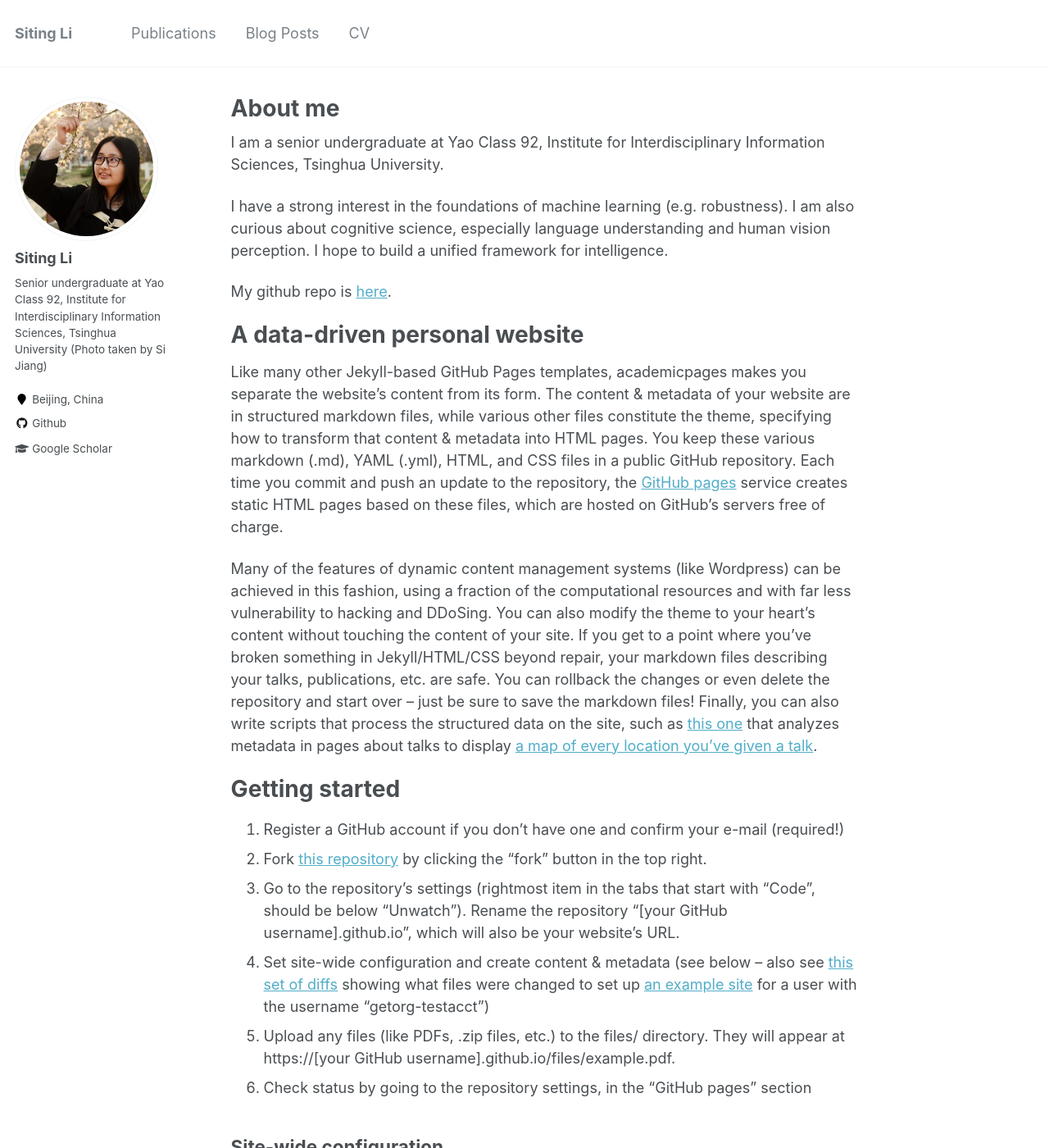
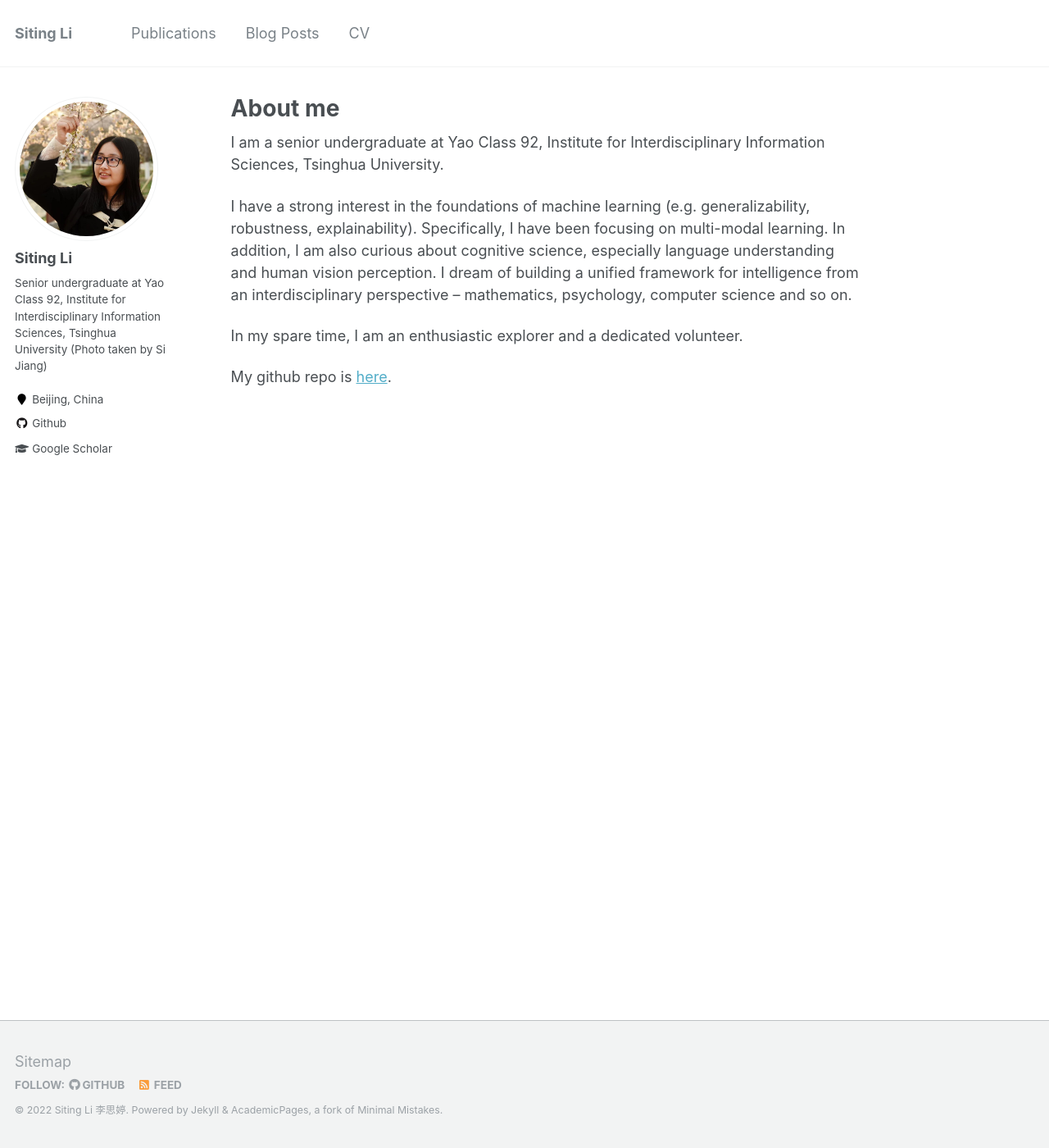
Before and after one commit to lst627/lst627.github.io, a Jekyll site: the page built from _pages/about.md, in a window 1280 px wide and 1400 px high. Shown: the whole window at 82% size. Built offline with Jekyll 4.4.1, drawn with Linux system fonts in a browser that asks for light colours; some of the changed text lies outside the part shown.

Commit message:
Update about.md

```diff
--- a/_pages/about.md
+++ b/_pages/about.md
@@ -10,45 +10,8 @@ redirect_from:
 
 I am a senior undergraduate at Yao Class 92,  Institute for Interdisciplinary Information Sciences, Tsinghua University.
 
-I have a strong interest in the foundations of machine learning (e.g. robustness). I am also curious about cognitive science, especially language understanding and human vision perception. I hope to build a unified framework for intelligence.
+I have a strong interest in the foundations of machine learning (e.g. generalizability, robustness, explainability). Specifically, I have been focusing on multi-modal learning. In addition, I am also curious about cognitive science, especially language understanding and human vision perception. I dream of building a unified framework for intelligence from an interdisciplinary perspective -- mathematics, psychology, computer science and so on.
+
+In my spare time, I am an enthusiastic explorer and a dedicated volunteer.
 
 My github repo is [here](https://github.com/lst627).
-
-A data-driven personal website
-======
-Like many other Jekyll-based GitHub Pages templates, academicpages makes you separate the website's content from its form. The content & metadata of your website are in structured markdown files, while various other files constitute the theme, specifying how to transform that content & metadata into HTML pages. You keep these various markdown (.md), YAML (.yml), HTML, and CSS files in a public GitHub repository. Each time you commit and push an update to the repository, the [GitHub pages](https://pages.github.com/) service creates static HTML pages based on these files, which are hosted on GitHub's servers free of charge.
-
-Many of the features of dynamic content management systems (like Wordpress) can be achieved in this fashion, using a fraction of the computational resources and with far less vulnerability to hacking and DDoSing. You can also modify the theme to your heart's content without touching the content of your site. If you get to a point where you've broken something in Jekyll/HTML/CSS beyond repair, your markdown files describing your talks, publications, etc. are safe. You can rollback the changes or even delete the repository and start over -- just be sure to save the markdown files! Finally, you can also write scripts that process the structured data on the site, such as [this one](https://github.com/academicpages/academicpages.github.io/blob/master/talkmap.ipynb) that analyzes metadata in pages about talks to display [a map of every location you've given a talk](https://academicpages.github.io/talkmap.html).
-
-Getting started
-======
-1. Register a GitHub account if you don't have one and confirm your e-mail (required!)
-1. Fork [this repository](https://github.com/academicpages/academicpages.github.io) by clicking the "fork" button in the top right.
-1. Go to the repository's settings (rightmost item in the tabs that start with "Code", should be below "Unwatch"). Rename the repository "[your GitHub username].github.io", which will also be your website's URL.
-1. Set site-wide configuration and create content & metadata (see below -- also see [this set of diffs](http://archive.is/3TPas) showing what files were changed to set up [an example site](https://getorg-testacct.github.io) for a user with the username "getorg-testacct")
-1. Upload any files (like PDFs, .zip files, etc.) to the files/ directory. They will appear at https://[your GitHub username].github.io/files/example.pdf.
-1. Check status by going to the repository settings, in the "GitHub pages" section
-
-Site-wide configuration
-------
-The main configuration file for the site is in the base directory in [_config.yml](https://github.com/academicpages/academicpages.github.io/blob/master/_config.yml), which defines the content in the sidebars and other site-wide features. You will need to replace the default variables with ones about yourself and your site's github repository. The configuration file for the top menu is in [_data/navigation.yml](https://github.com/academicpages/academicpages.github.io/blob/master/_data/navigation.yml). For example, if you don't have a portfolio or blog posts, you can remove those items from that navigation.yml file to remove them from the header.
-
-Create content & metadata
-------
-For site content, there is one markdown file for each type of content, which are stored in directories like _publications, _talks, _posts, _teaching, or _pages. For example, each talk is a markdown file in the [_talks directory](https://github.com/academicpages/academicpages.github.io/tree/master/_talks). At the top of each markdown file is structured data in YAML about the talk, which the theme will parse to do lots of cool stuff. The same structured data about a talk is used to generate the list of talks on the [Talks page](https://academicpages.github.io/talks), each [individual page](https://academicpages.github.io/talks/2012-03-01-talk-1) for specific talks, the talks section for the [CV page](https://academicpages.github.io/cv), and the [map of places you've given a talk](https://academicpages.github.io/talkmap.html) (if you run this [python file](https://github.com/academicpages/academicpages.github.io/blob/master/talkmap.py) or [Jupyter notebook](https://github.com/academicpages/academicpages.github.io/blob/master/talkmap.ipynb), which creates the HTML for the map based on the contents of the _talks directory).
-
-**Markdown generator**
-
-I have also created [a set of Jupyter notebooks](https://github.com/academicpages/academicpages.github.io/tree/master/markdown_generator
-) that converts a CSV containing structured data about talks or presentations into individual markdown files that will be properly formatted for the academicpages template. The sample CSVs in that directory are the ones I used to create my own personal website at stuartgeiger.com. My usual workflow is that I keep a spreadsheet of my publications and talks, then run the code in these notebooks to generate the markdown files, then commit and push them to the GitHub repository.
-
-How to edit your site's GitHub repository
-------
-Many people use a git client to create files on their local computer and then push them to GitHub's servers. If you are not familiar with git, you can directly edit these configuration and markdown files directly in the github.com interface. Navigate to a file (like [this one](https://github.com/academicpages/academicpages.github.io/blob/master/_talks/2012-03-01-talk-1.md) and click the pencil icon in the top right of the content preview (to the right of the "Raw | Blame | History" buttons). You can delete a file by clicking the trashcan icon to the right of the pencil icon. You can also create new files or upload files by navigating to a directory and clicking the "Create new file" or "Upload files" buttons.
-
-Example: editing a markdown file for a talk
-![Editing a markdown file for a talk](/images/editing-talk.png)
-
-For more info
-------
-More info about configuring academicpages can be found in [the guide](https://academicpages.github.io/markdown/). The [guides for the Minimal Mistakes theme](https://mmistakes.github.io/minimal-mistakes/docs/configuration/) (which this theme was forked from) might also be helpful.
```
